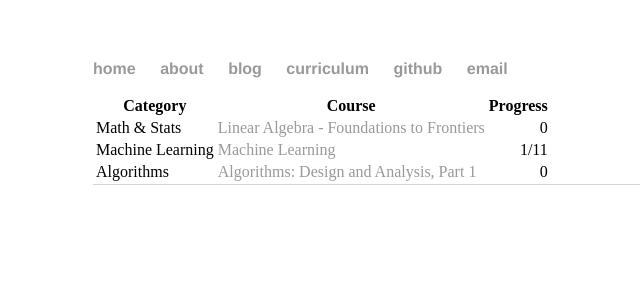
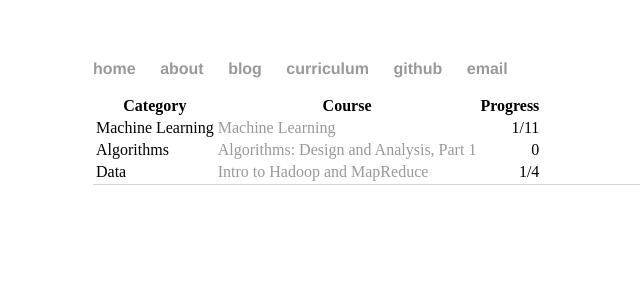
Before and after one commit to aducktyping/aducktyping.github.io, a Jekyll site: the page built from curriculum/index.md, in a window 1280 px wide. Shown: the top 300 px of the page, without its empty margins (99-739 px from the left). Built offline with Jekyll 4.4.1, drawn with Linux system fonts in a browser that asks for light colours.

Commit message:
Update index.md

```diff
--- a/curriculum/index.md
+++ b/curriculum/index.md
@@ -6,10 +6,11 @@ title: My Curriculum
 
 | Category         | Course                                                            | Progress |
 | ---------------  | ------------------------------------------------------------------| --------:|
-| Math & Stats     | [Linear Algebra - Foundations to Frontiers][101]                  |        0 |
 | Machine Learning | [Machine Learning][201]                                           |     1/11 |
 | Algorithms       | [Algorithms: Design and Analysis, Part 1][301]                    |        0 |
+| Data             | [Intro to Hadoop and MapReduce][401]                              |      1/4 |
 
 [101]: https://www.edx.org/course/linear-algebra-foundations-frontiers-utaustinx-ut-5-04x
 [201]: https://www.coursera.org/learn/machine-learning
 [301]: https://www.coursera.org/learn/algorithm-design-analysis
+[401]: https://classroom.udacity.com/courses/ud617
```
